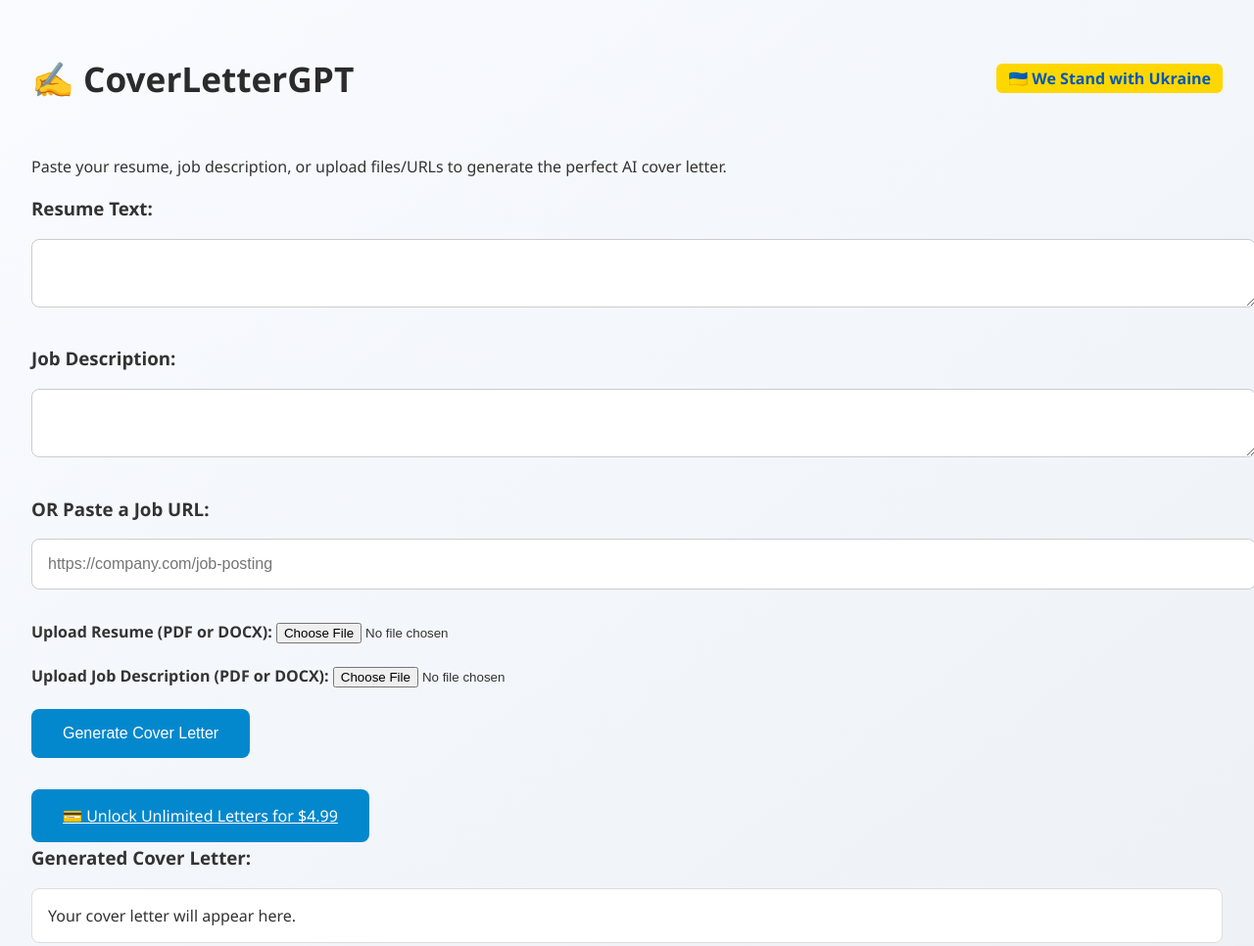
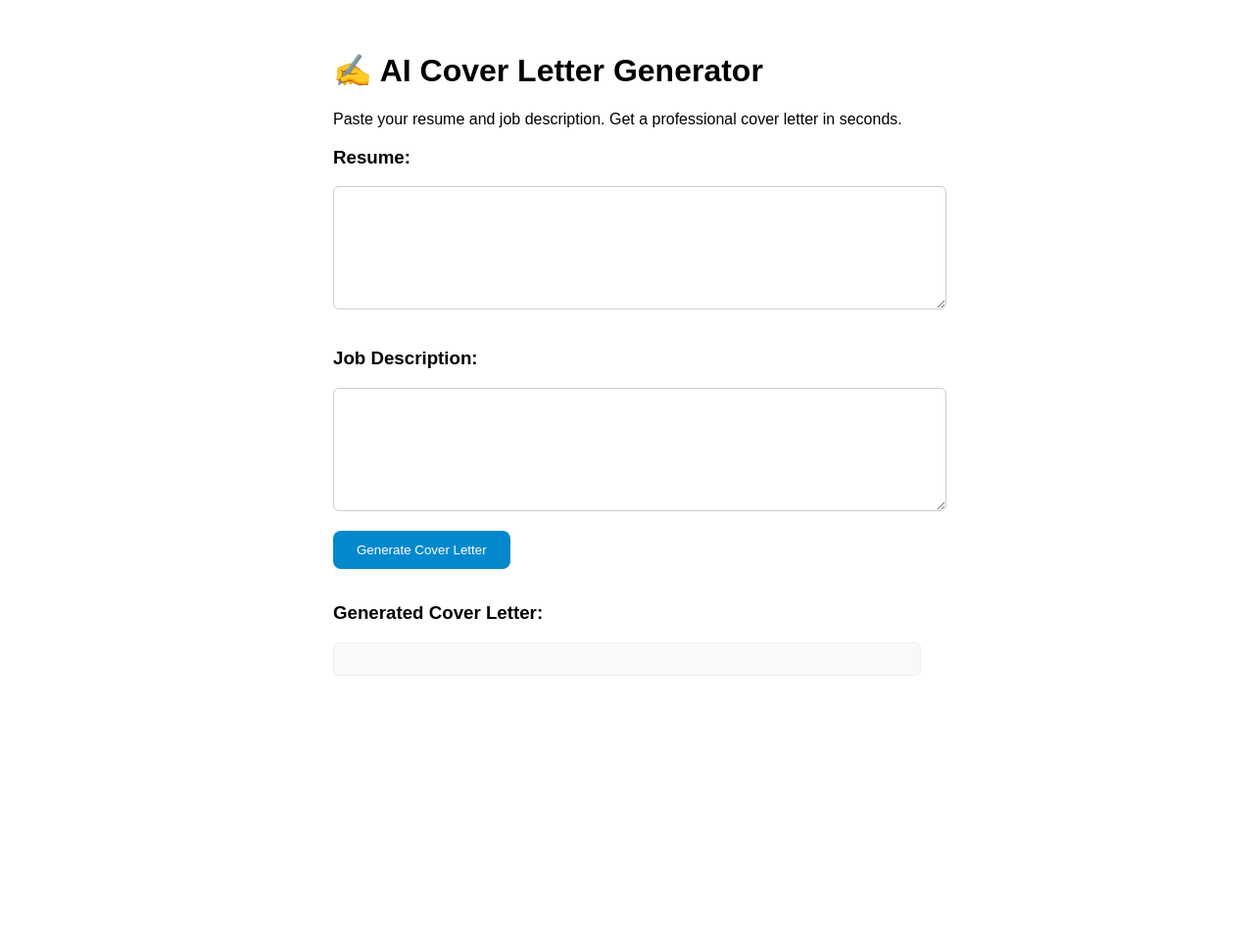
Before and after one commit to Ivanolegvak/coverlettergpt-clone, a plain HTML site: page index.html in a window 1280 px wide. Shown: the whole page at 98% size. After the commit the page ends 800 px from the top, so only its background shows below. Drawn offline with Linux system fonts and the light colour scheme.

Commit message:
Add files via upload

```diff
--- a/index.html
+++ b/index.html
@@ -3,148 +3,55 @@
 <head>
   <meta charset="UTF-8" />
   <meta name="viewport" content="width=device-width, initial-scale=1.0" />
-  <title>CoverLetterGPT – Smart AI Letters</title>
+  <title>CoverLetterGPT</title>
   <style>
-    body {
-      font-family: 'Segoe UI', sans-serif;
-      background: linear-gradient(to bottom right, #f9fbff, #edf1f5);
-      color: #333;
-      margin: 0;
-      padding: 2rem;
-    }
-    header {
-      display: flex;
-      justify-content: space-between;
-      align-items: center;
-      margin-bottom: 2rem;
-    }
-    h1 {
-      font-size: 2.2rem;
-      color: #2b2b2b;
-    }
-    .ukraine {
-      color: #0057B8;
-      font-weight: bold;
-      background-color: #FFD700;
-      padding: 0.25rem 0.75rem;
-      border-radius: 6px;
-    }
-    textarea, input[type="text"] {
-      width: 100%;
-      padding: 1rem;
-      margin-bottom: 1rem;
-      border-radius: 8px;
-      border: 1px solid #ccc;
-      font-size: 1rem;
-    }
-    .button, button {
-      background-color: #0488cd;
-      color: white;
-      border: none;
-      padding: 1rem 2rem;
-      font-size: 1rem;
-      border-radius: 8px;
-      cursor: pointer;
-      margin-bottom: 1rem;
-    }
-    #response {
-      white-space: pre-wrap;
-      background-color: #fff;
-      padding: 1rem;
-      border: 1px solid #ddd;
-      border-radius: 8px;
-    }
-    .pay-cta {
-      margin-top: 2rem;
-    }
-    .upload-group {
-      margin-top: 1rem;
-    }
+    body { font-family: sans-serif; padding: 2rem; max-width: 600px; margin: auto; }
+    textarea { width: 100%; height: 100px; margin-bottom: 1rem; padding: 0.75rem; border-radius: 6px; border: 1px solid #ccc; }
+    button { padding: 0.75rem 1.5rem; background-color: #0488cd; color: white; border: none; border-radius: 8px; cursor: pointer; margin-bottom: 1rem; }
+    #response { white-space: pre-wrap; background: #f9f9f9; padding: 1rem; border-radius: 6px; border: 1px solid #eee; }
   </style>
 </head>
 <body>
-  <header>
-    <h1>✍️ CoverLetterGPT</h1>
-    <div class="ukraine">🇺🇦 We Stand with Ukraine</div>
-  </header>
+  <h1>✍️ AI Cover Letter Generator</h1>
+  <p>Paste your resume and job description. Get a professional cover letter in seconds.</p>
 
-  <p>Paste your resume, job description, or upload files/URLs to generate the perfect AI cover letter.</p>
-
-  <h3>Resume Text:</h3>
+  <h3>Resume:</h3>
   <textarea id="resume"></textarea>
 
   <h3>Job Description:</h3>
   <textarea id="job"></textarea>
 
-  <h3>OR Paste a Job URL:</h3>
-  <input type="text" id="jobURL" placeholder="https://company.com/job-posting">
+  <button onclick="generateLetter()">Generate Cover Letter</button>
 
-  <div class="upload-group">
-    <label><strong>Upload Resume (PDF or DOCX):</strong></label>
-    <input type="file" id="resumeFile" accept=".pdf,.docx"><br><br>
-    <label><strong>Upload Job Description (PDF or DOCX):</strong></label>
-    <input type="file" id="jobFile" accept=".pdf,.docx">
-  </div>
-
-  <br><button onclick="generateLetter()">Generate Cover Letter</button>
-
-  <div class="pay-cta">
-    <a href="https://secure.wayforpay.com/button/ba044d1ef050b" class="button">💳 Unlock Unlimited Letters for $4.99</a>
+  <div id="paywall" style="display:none;">
+    <p>You've used your 2 free letters. Please support us ❤️:</p>
+    <a href="https://secure.wayforpay.com/button/ba044d1ef050b" style="display:inline-block!important;background:#0488cd;background-size:cover;width: 256px!important;height:54px!important;border:none!important;border-radius:14px!important;padding:16px!important;text-decoration:none!important;box-shadow:3px 2px 8px rgba(71,66,66,0.22)!important;text-align:center!important;outline:none!important;" onmouseover="this.style.opacity='0.8';" onmouseout="this.style.opacity='1';"> <span style="font-family:Verdana,Arial,sans-serif!important;font-weight:bold!important;font-size:14px!important;color:#ffffff!important;line-height:18px!important;vertical-align:middle!important;">Оплатить</span></a>
   </div>
 
   <h3>Generated Cover Letter:</h3>
-  <div id="response">Your cover letter will appear here.</div>
+  <div id="response"></div>
 
   <script>
-    async function extractFromURL(url) {
-      try {
-        const res = await fetch('https://api.allorigins.win/get?url=' + encodeURIComponent(url));
-        const data = await res.json();
-        return data.contents;
-      } catch (e) {
-        return 'Unable to fetch content from job URL.';
-      }
-    }
-
-    async function readFileContent(file) {
-      return new Promise((resolve) => {
-        const reader = new FileReader();
-        reader.onload = (e) => resolve(e.target.result);
-        reader.readAsText(file);
-      });
-    }
-
     async function generateLetter() {
-      const resumeText = document.getElementById("resume").value;
-      const jobText = document.getElementById("job").value;
-      const jobURL = document.getElementById("jobURL").value;
-
-      let resume = resumeText;
-      let job = jobText;
-
-      if (jobURL) {
-        job = await extractFromURL(jobURL);
+      let count = parseInt(localStorage.getItem("coverLetterCount") || "0");
+      if (count >= 2) {
+        document.getElementById("paywall").style.display = "block";
+        return;
       }
 
-      const resumeFile = document.getElementById("resumeFile").files[0];
-      const jobFile = document.getElementById("jobFile").files[0];
-
-      if (resumeFile) {
-        resume += '\n' + await readFileContent(resumeFile);
-      }
-
-      if (jobFile) {
-        job += '\n' + await readFileContent(jobFile);
-      }
+      const resume = document.getElementById("resume").value;
+      const job = document.getElementById("job").value;
 
       const response = await fetch("https://coverlettergpt-clone-production.up.railway.app/api/generate", {
+
         method: "POST",
         headers: { "Content-Type": "application/json" },
         body: JSON.stringify({ resume, job })
       });
+      const data = await response.json();
 
-      const data = await response.json();
       document.getElementById("response").textContent = data.result;
+      localStorage.setItem("coverLetterCount", (count + 1).toString());
     }
   </script>
 </body>
```
Also changed, not shown: index.js (+1 -12 lines), README.md.
